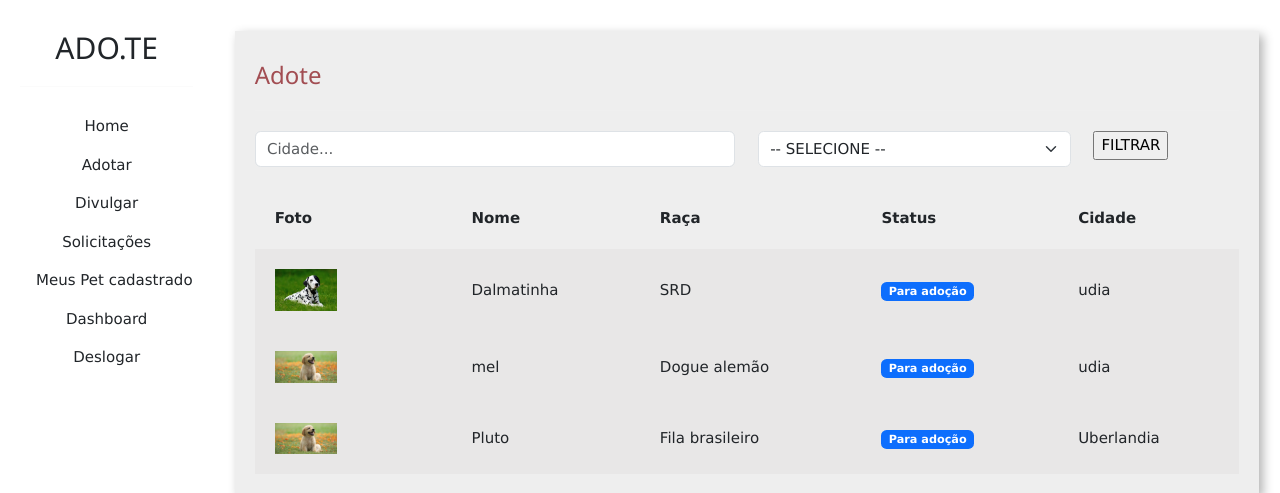
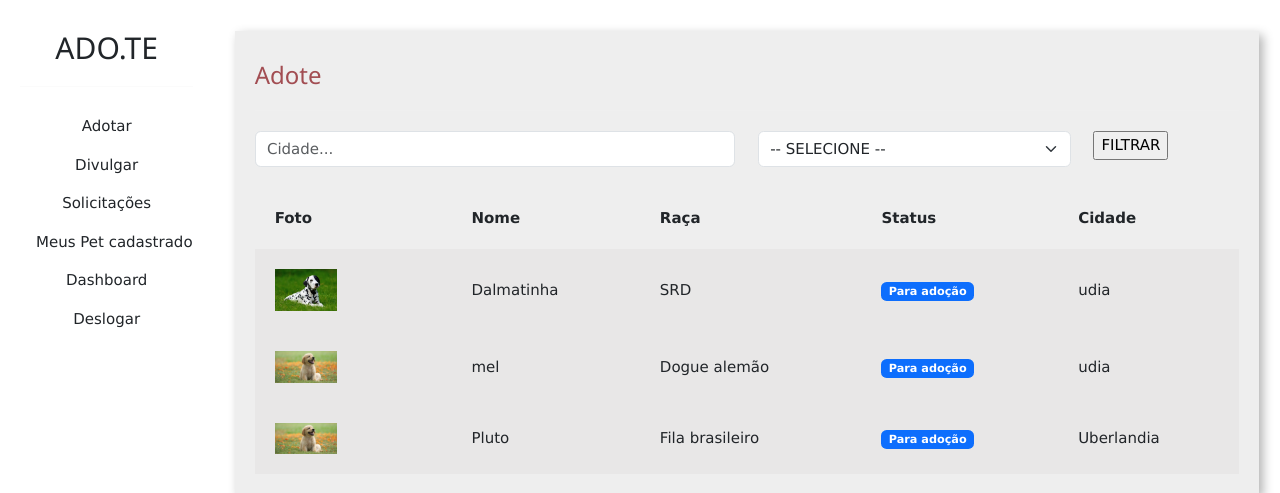
Before and after one commit to IltonBJSilva/adote, a Django app: page /adotar/ in a window 1280 px wide. Shown: the top 493 px of the page. Run offline with Django 4.2, Linux system fonts and the light colour scheme; data comes from the database, SQL or seed files in the repository; both versions use the stored data as it was before the commit; parts of the project's set-up code (start-up, migrations or seed data) failed here and were passed over.

Commit message:
side bar configurada

```diff
--- a/adotar/templates/side_bar.html
+++ b/adotar/templates/side_bar.html
@@ -6,14 +6,11 @@
 
 <!-- Sidebar -->
 
-  <a href="#" class="w3-bar-item w3-button">Home</a><br>
-  <a href="#" class="w3-bar-item w3-button">Adotar</a><br>
-  <a href="#" class="w3-bar-item w3-button">Divulgar</a><br>
-
-  <a href="#" class="w3-bar-item w3-button">Solicitações</a><br>
-  <a href="#" class="w3-bar-item w3-button">Meus Pet cadastrado</a><br>
-  <a href="#" class="w3-bar-item w3-button">Dashboard</a><br>
-
-  <a href="#" class="w3-bar-item w3-button">Deslogar</a><br>
+  <a href="/adotar/" class="w3-bar-item w3-button">Adotar</a><br>
+  <a href="/divulgar/novo_pet/" class="w3-bar-item w3-button">Divulgar</a><br>
+  <a href="/divulgar/ver_pedido_adocao/" class="w3-bar-item w3-button">Solicitações</a><br>
+  <a href="/divulgar/seus_pets/" class="w3-bar-item w3-button">Meus Pet cadastrado</a><br>
+  <a href="/divulgar/dashboard/" class="w3-bar-item w3-button">Dashboard</a><br>
+  <a href="/auth/sair/" class="w3-bar-item w3-button">Deslogar</a><br>
 
 </div>
--- a/usuarios/views.py
+++ b/usuarios/views.py
@@ -50,7 +50,7 @@ def logar(request):
     if request.method == "GET":
         #caso o usuario estreja autenticado, logar dando redirect a esse endereço
         if request.user.is_authenticated:
-            return redirect('/divulgar/novo_pet')
+            return redirect('/adotar/')
 
         return render(request, 'login.html')
     elif request.method == "POST":
```
Also changed, not shown: db.sqlite3 (deleted).
